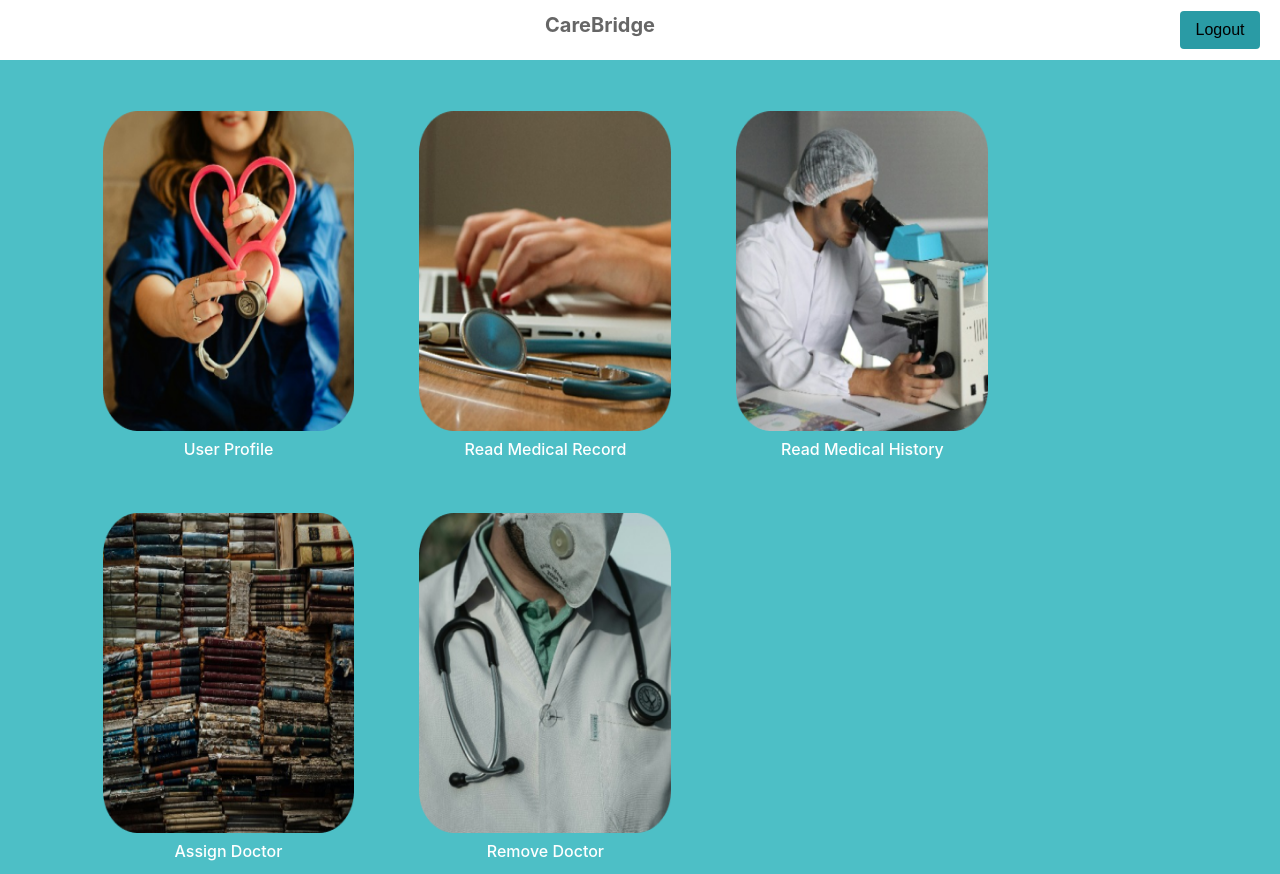
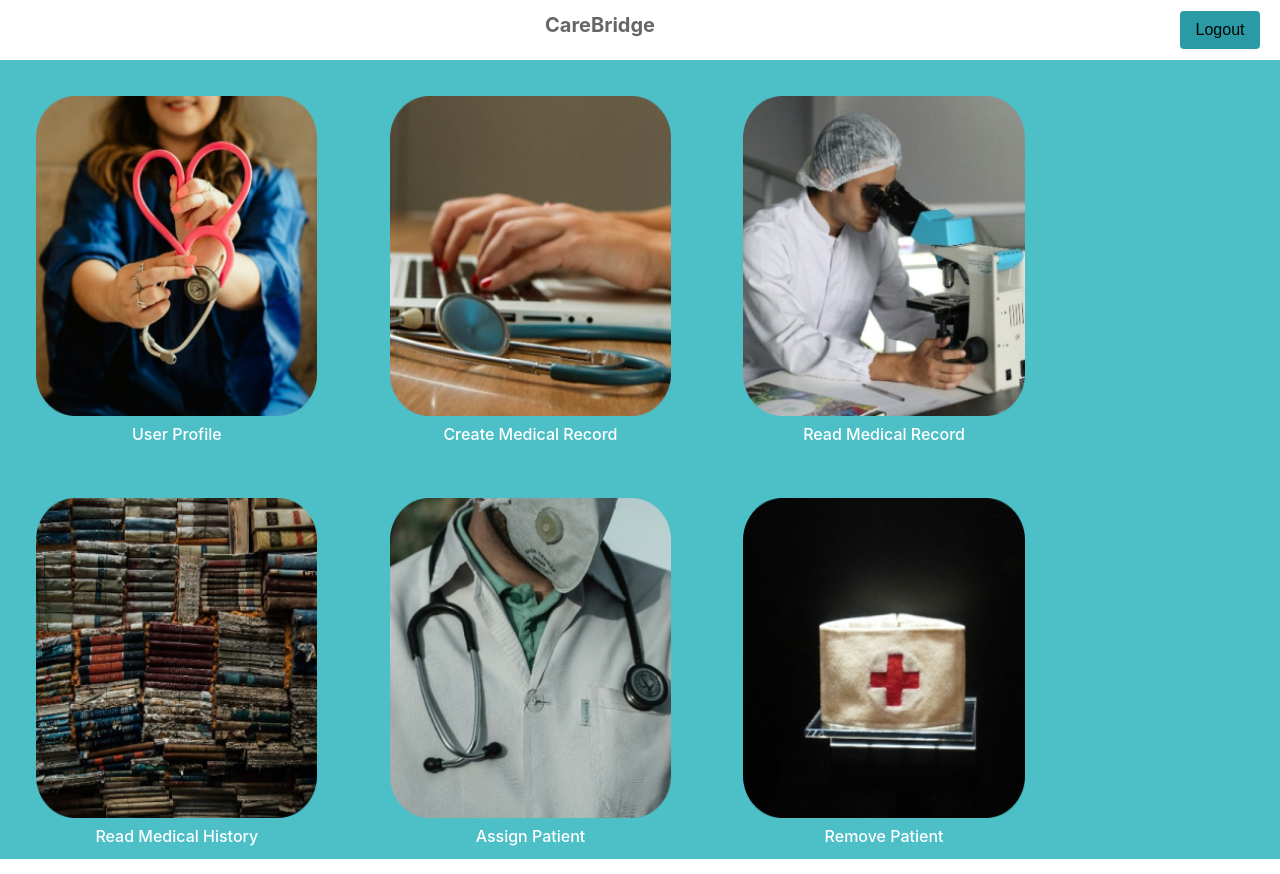
Before and after one commit to AarishShah/CareBridge, a React (Vite) app in the folder frontend/: page /patient/dashboard in a window 1280 px wide. Built offline with nearby package versions, Linux system fonts and the light colour scheme.

Commit message:
fixed route

```diff
--- a/frontend/src/components/dashboard/home/Images.jsx
+++ b/frontend/src/components/dashboard/home/Images.jsx
@@ -26,7 +26,7 @@ const doctorSidebarLinks = [
     title: "Read Medical Record",
     link: "/medicalHistory",
   },
-  { id: 3, title: "Read Medical History", link: "read/medicalhistory" },
+  { id: 3, title: "Read Medical History", link: "/medicalHistory" },
   {
     id: 4,
     title: "Assign Patient",
--- a/frontend/src/components/dashboard/home/PatientImages.jsx
+++ b/frontend/src/components/dashboard/home/PatientImages.jsx
@@ -1,14 +1,15 @@
-import React from "react";
 import { Link } from "react-router-dom";
-import styles from "./PatientImages.module.css";
+
+import styles from "./Images.module.css";
 
 import image1 from "../../../assets/img1.png";
 import image2 from "../../../assets/img2.png";
 import image3 from "../../../assets/img3.png";
 import image4 from "../../../assets/img4.png";
 import image5 from "../../../assets/img5.png";
+import image6 from "../../../assets/img6.png";
 
-const images = [image1, image2, image3, image4, image5];
+const images = [image1, image2, image3, image4, image5, image6];
 const doctorSidebarLinks = [
   {
     id: 0,
@@ -17,23 +18,28 @@ const doctorSidebarLinks = [
   },
   {
     id: 1,
+    title: "Create Medical Record",
+    link: "/medical-record/create",
+  },
+  {
+    id: 2,
     title: "Read Medical Record",
     link: "/medicalHistory",
   },
-  { id: 2, title: "Read Medical History", link: "read/medicalhistory" },
+  { id: 3, title: "Read Medical History", link: "/medicalHistory" },
   {
-    id: 3,
-    title: "Assign Doctor",
-    link: "assign-doctor",
+    id: 4,
+    title: "Assign Patient",
+    link: "assign-patient",
   },
   {
-    id: 4,
-    title: "Remove Doctor",
-    link: "remove-doctor",
+    id: 5,
+    title: "Remove Patient",
+    link: "remove-patient",
   },
 ];
 
-const PatientImages = () => {
+const Images = () => {
   return (
     <div className={styles.pageContainer}>
       <div className={styles.imageGridContainer}>
@@ -45,6 +51,7 @@ const PatientImages = () => {
                 to={doctorSidebarLinks[index].link}
                 style={{ color: "white" }}
               >
+                {" "}
                 {doctorSidebarLinks[index].title}
               </Link>
             </div>
@@ -55,4 +62,4 @@ const PatientImages = () => {
   );
 };
 
-export default PatientImages;
+export default Images;
```
